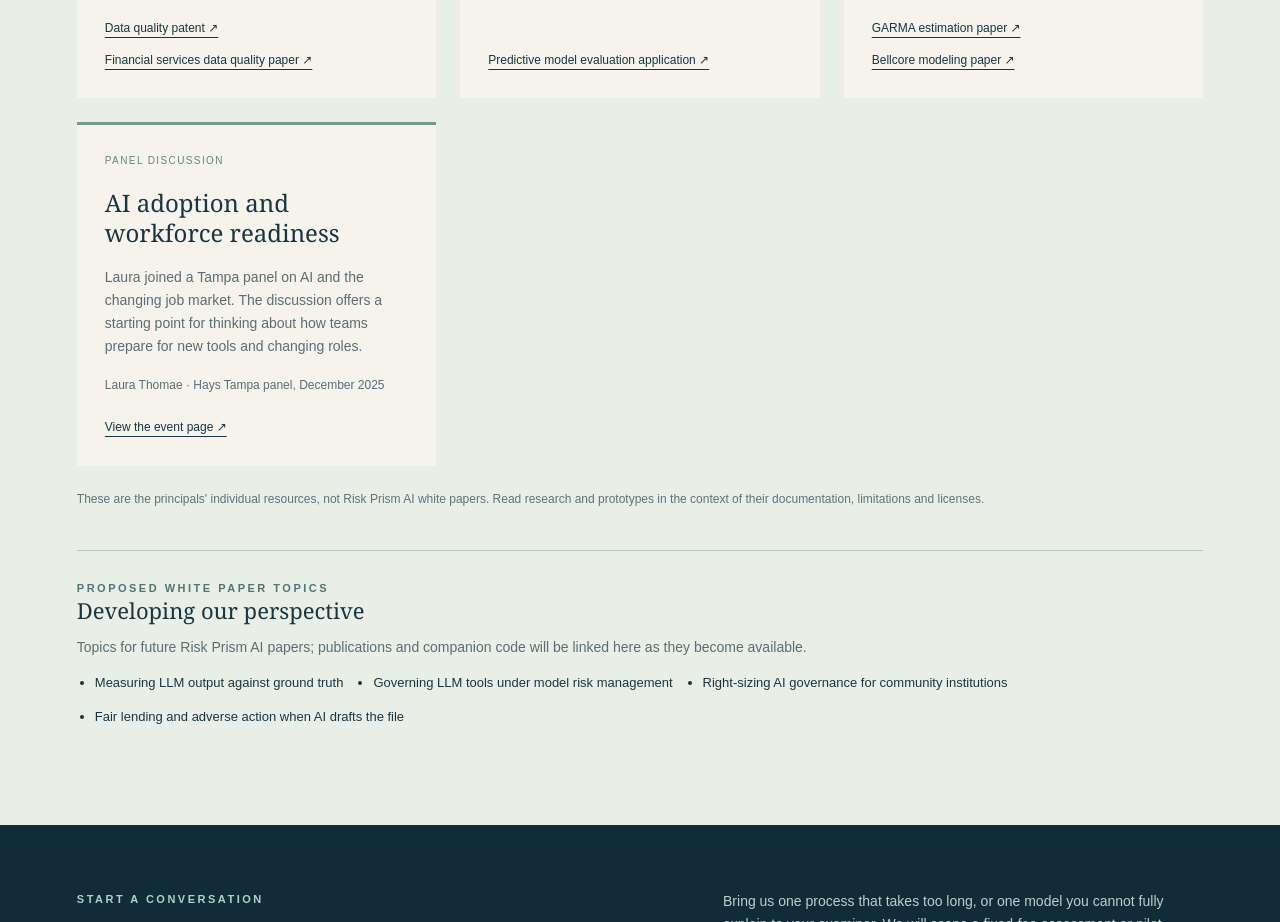
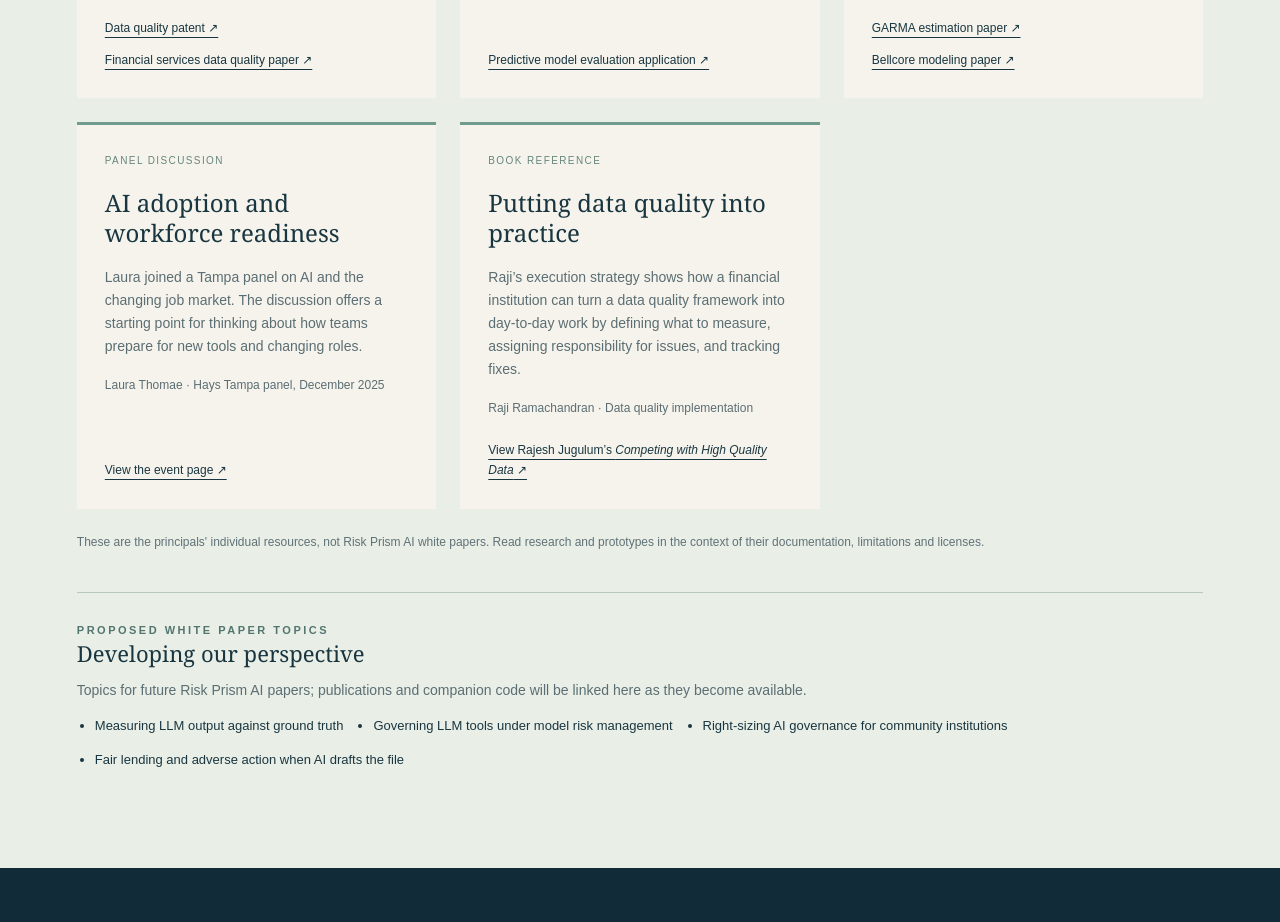
Before and after one commit to raji-ramachandran-tampa/riskprismai.com, a plain HTML site: page index.html in a window 1280 px wide. Shown: the part 5804-6726 px from the top of the page. Drawn offline with Linux system fonts and the light colour scheme.

Commit message:
Add data quality execution book reference to Research

```diff
--- a/index.html
+++ b/index.html
@@ -57,6 +57,7 @@
 <article class="research-card"><div class="focus">Published patent application</div><h3>Comparing predictive models</h3><p>Evaluate competing models across several performance dimensions and combine the results to support selection.</p><p class="byline">Raji Ramachandran &middot; Co-inventor</p><div class="resource-links"><a href="https://patents.google.com/patent/US20140379310A1/en" target="_blank" rel="noopener noreferrer">Predictive model evaluation application &#8599;</a></div></article>
 <article class="research-card"><div class="focus">Journal &amp; conference papers</div><h3>Time series with long memory</h3><p>Two papers explore GARMA methods through international interest rates and Bellcore network traffic.</p><p class="byline">Co-authored by Raji Ramachandran</p><div class="resource-links"><a href="https://doi.org/10.1023/A:1011640512990" target="_blank" rel="noopener noreferrer">GARMA estimation paper &#8599;</a><a href="https://doi.org/10.1109/LCN.2000.891112" target="_blank" rel="noopener noreferrer">Bellcore modeling paper &#8599;</a></div></article>
 <article class="research-card"><div class="focus">Panel discussion</div><h3>AI adoption and workforce readiness</h3><p>Laura joined a Tampa panel on AI and the changing job market. The discussion offers a starting point for thinking about how teams prepare for new tools and changing roles.</p><p class="byline">Laura Thomae &middot; Hays Tampa panel, December 2025</p><div class="resource-links"><a href="https://cloud.hello.email.hays.com/us_salary_guide_event_tampa" target="_blank" rel="noopener noreferrer">View the event page &#8599;</a></div></article>
+<article class="research-card"><div class="focus">Book reference</div><h3>Putting data quality into practice</h3><p>Raji’s execution strategy shows how a financial institution can turn a data quality framework into day-to-day work by defining what to measure, assigning responsibility for issues, and tracking fixes.</p><p class="byline">Raji Ramachandran &middot; Data quality implementation</p><div class="resource-links"><a href="https://onlinelibrary.wiley.com/doi/book/10.1002/9781118840962" target="_blank" rel="noopener noreferrer">View Rajesh Jugulum’s <em>Competing with High Quality Data</em> &#8599;</a></div></article>
 </div><p class="research-note">These are the principals' individual resources, not Risk Prism AI white papers. Read research and prototypes in the context of their documentation, limitations and licenses.</p><div class="research-agenda"><div class="eyebrow">Proposed white paper topics</div><h3>Developing our perspective</h3><p>Topics for future Risk Prism AI papers; publications and companion code will be linked here as they become available.</p><ul><li>Measuring LLM output against ground truth</li><li>Governing LLM tools under model risk management</li><li>Right-sizing AI governance for community institutions</li><li>Fair lending and adverse action when AI drafts the file</li></ul></div></section>
 
 <section class="contact" id="contact"><div><div class="eyebrow">Start a conversation</div><h2>What would you<br>automate first?</h2></div><div><p>Bring us one process that takes too long, or one model you cannot fully explain to your examiner. We will scope a fixed-fee assessment or pilot around it, building on the systems you have today.</p><div class="contact-links"><a href="mailto:hello@riskprismai.com">hello@riskprismai.com ↗</a></div></div></section></main><footer><span>&copy; 2026 Risk Prism AI &middot; <a href="mailto:hello@riskprismai.com">hello@riskprismai.com</a></span><span>AI &amp; risk advisory for community financial institutions &middot; Clarity in every dimension.</span></footer></body></html>
```
